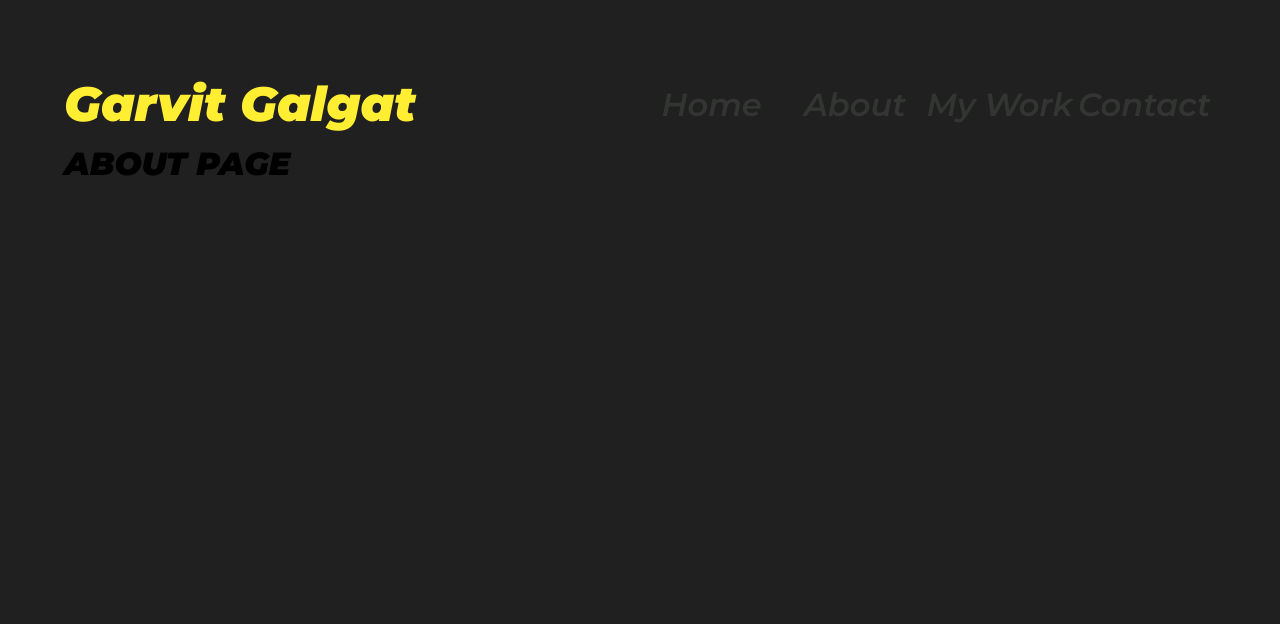
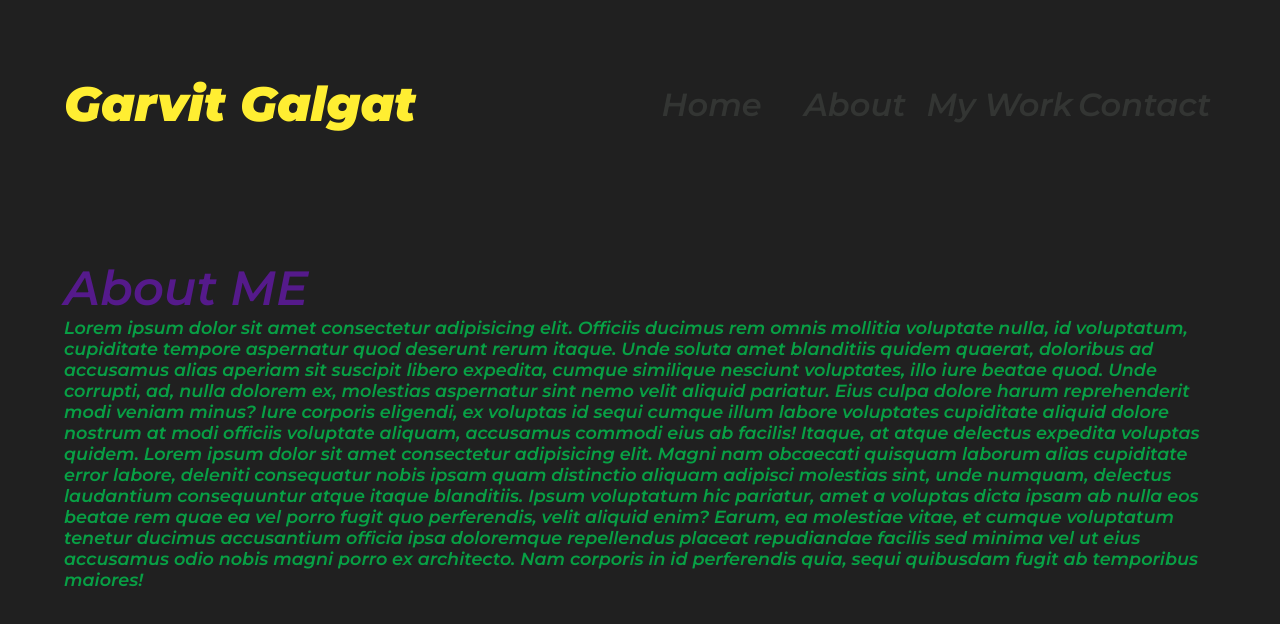
Before and after one commit to gg-dev-05/portfolio, a React (Create React App) app: page /about in a window 1280 px wide. Shown: the top 624 px of the page. Built offline with nearby package versions, Linux system fonts and the light colour scheme.

Commit message:
about page init

```diff
--- /dev/null
+++ b/src/components/About/About.css
@@ -0,0 +1,14 @@
+.about-me {
+  margin-top: 10%;
+}
+
+.about-me .about {
+  color: #551A8B;
+  font-size: 3em;
+}
+
+.about-me .content {
+  font-size: 1.1em;
+  color: #08A045;
+}
+/*# sourceMappingURL=About.css.map */
--- a/src/components/About/About.js
+++ b/src/components/About/About.js
@@ -1,9 +1,12 @@
 import React from 'react'
-
+import './About.css'
 export default function About() {
     return (
-        <div>
-            <h1>ABOUT PAGE</h1>
+        <div className="about-me">
+            <div className="about">About ME</div>
+
+            <div className="content">Lorem ipsum dolor sit amet consectetur adipisicing elit. Officiis ducimus rem omnis mollitia voluptate nulla, id voluptatum, cupiditate tempore aspernatur quod deserunt rerum itaque. Unde soluta amet blanditiis quidem quaerat, doloribus ad accusamus alias aperiam sit suscipit libero expedita, cumque similique nesciunt voluptates, illo iure beatae quod. Unde corrupti, ad, nulla dolorem ex, molestias aspernatur sint nemo velit aliquid pariatur. Eius culpa dolore harum reprehenderit modi veniam minus? Iure corporis eligendi, ex voluptas id sequi cumque illum labore voluptates cupiditate aliquid dolore nostrum at modi officiis voluptate aliquam, accusamus commodi eius ab facilis! Itaque, at atque delectus expedita voluptas quidem.
+            Lorem ipsum dolor sit amet consectetur adipisicing elit. Magni nam obcaecati quisquam laborum alias cupiditate error labore, deleniti consequatur nobis ipsam quam distinctio aliquam adipisci molestias sint, unde numquam, delectus laudantium consequuntur atque itaque blanditiis. Ipsum voluptatum hic pariatur, amet a voluptas dicta ipsam ab nulla eos beatae rem quae ea vel porro fugit quo perferendis, velit aliquid enim? Earum, ea molestiae vitae, et cumque voluptatum tenetur ducimus accusantium officia ipsa doloremque repellendus placeat repudiandae facilis sed minima vel ut eius accusamus odio nobis magni porro ex architecto. Nam corporis in id perferendis quia, sequi quibusdam fugit ab temporibus maiores!</div>
         </div>
     )
 }
--- /dev/null
+++ b/src/components/About/About.scss
@@ -0,0 +1,12 @@
+@import '../../css/globals.scss';
+.about-me {
+    margin-top: 10%;
+    .about {
+        color: $text_1;
+        font-size: 3em;
+    }
+    .content {
+        font-size: 1.1em;
+        color: $text_2;
+    }
+}
--- a/src/components/Home/Home.css
+++ b/src/components/Home/Home.css
@@ -1,8 +1,3 @@
-.welcome {
-  color: #551A8B;
-  font-size: 3em;
-}
-
 .home-content {
   margin-top: 10%;
   font-size: 1.1em;
@@ -17,7 +12,12 @@
   place-items: center;
 }
 
-i {
+.home-content .left .welcome {
+  color: #551A8B;
+  font-size: 3em;
+}
+
+.home-content .right i {
   margin-right: 0.5em;
 }
 /*# sourceMappingURL=Home.css.map */
--- a/src/components/Navbar/Navbar.js
+++ b/src/components/Navbar/Navbar.js
@@ -18,7 +18,7 @@ export default function Navbar() {
                     <div className="links">
                         <Link to={'/'}><span>Home</span></Link>
                         <Link to={'/about'}><span>About</span></Link>
-                        <Link to={'/about'}><span>My Work</span></Link>
+                        <Link to={'/projects'}><span>My Work</span></Link>
                         <Link to={'/contact'}><span>Contact</span></Link>
                     </div>
 
@@ -28,6 +28,7 @@ export default function Navbar() {
                     <Switch>
                         <Route exact path='/' component={Home} />
                         <Route path='/contact' component={Contact} />
+                        <Route path='/projects' component={Contact} />
                         <Route path='/about' component={About} />
 
                     </Switch>
```
Also changed, not shown: src/components/Home/Home.scss (+11 -9 lines), 2 other files (tests, documents, lock files or other folders).
